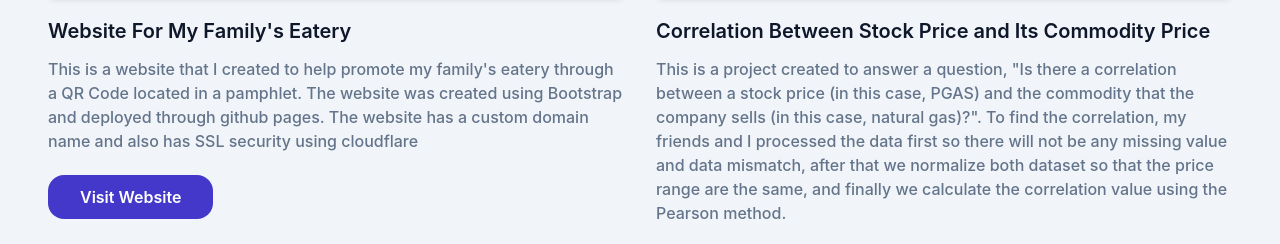
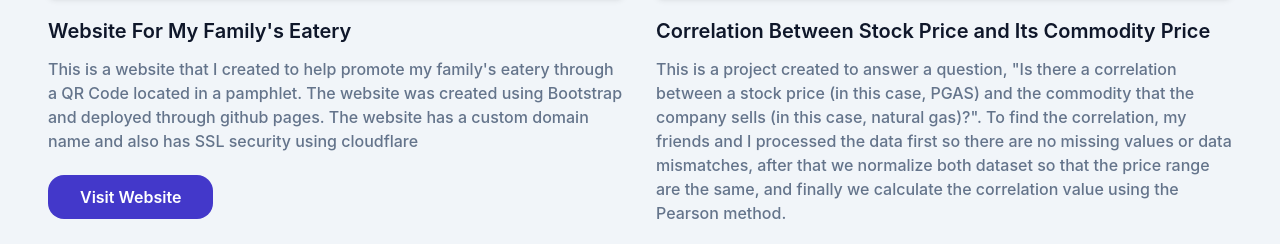
Before and after one commit to eximiusblitz/rioportfolio, a website: page index.html in a window 1280 px wide. Shown: the part 1229-1473 px from the top of the page. Drawn offline with Linux system fonts and the light colour scheme.

Commit message:
change project 2's paragraph

```diff
--- a/index.html
+++ b/index.html
@@ -106,7 +106,7 @@
                         <img src="dist/img/portfolio/2.png" alt="Website kantin" width="w-full">
                     </div>
                     <h3 class="font-semibold text-xl text-dark mt-5 mb-3">Correlation Between Stock Price and Its Commodity Price</h3>
-                    <p class="font-medium text-base text-secondary">This is a project created to answer a question, "Is there a correlation between a stock price (in this case, PGAS) and the commodity that the company sells (in this case, natural gas)?". To find the correlation, my friends and I processed the data first so there will not be any missing value and data mismatch, after that we normalize both dataset so that the price range are the same, and finally we calculate the correlation value using the Pearson method.<p>
+                    <p class="font-medium text-base text-secondary">This is a project created to answer a question, "Is there a correlation between a stock price (in this case, PGAS) and the commodity that the company sells (in this case, natural gas)?". To find the correlation, my friends and I processed the data first so there are no missing values or data mismatches, after that we normalize both dataset so that the price range are the same, and finally we calculate the correlation value using the Pearson method.<p>
                     <div class="pt-8">
                         <a href="https://colab.research.google.com/drive/1kXN4Ge-iroNCXtLV4fCavpM5wq2EDyFT?authuser=1#scrollTo=MAhROWmg_voH" class="text-base font-semibold text-white bg-primary py-3 px-8 rounded-2xl hover:shadow-lg hover:opacity-80 transition duration-300 ease-in-out" target="_blank">View Project</a>
                     </div>
```
